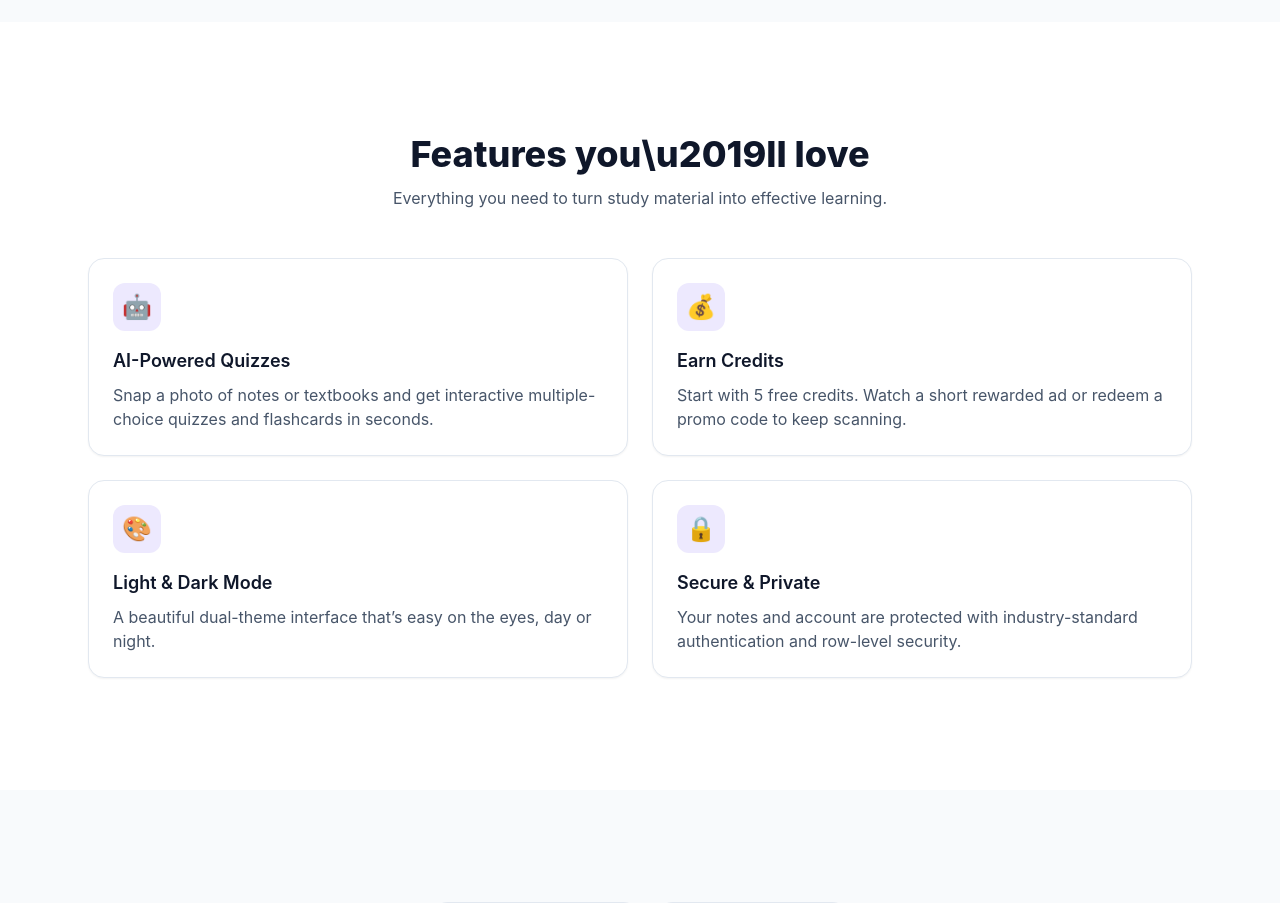
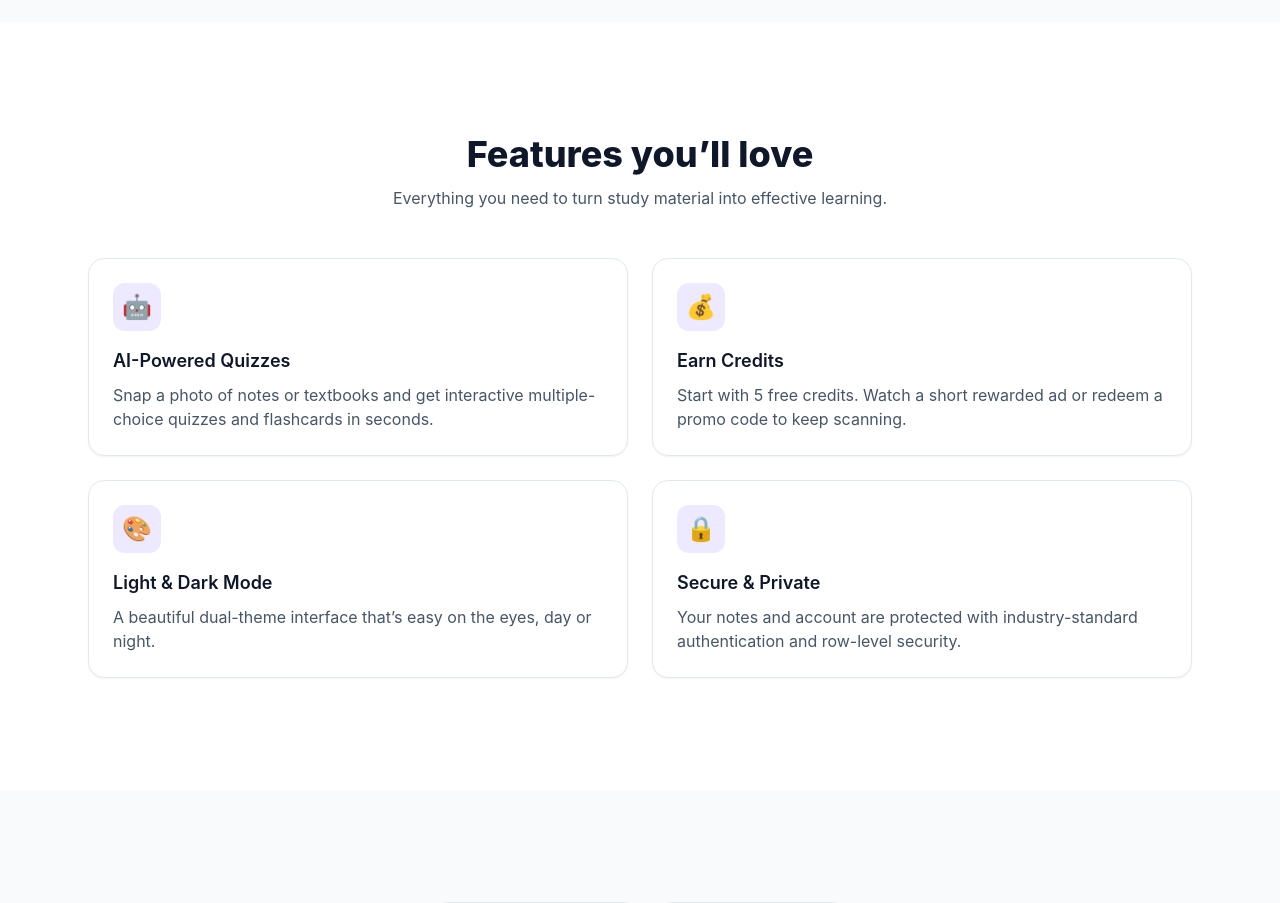
Before and after one commit to 0rbits3X/PQ-Landing, a React (Vite) app: page / in a window 1280 px wide. Shown: the part 2640-3543 px from the top of the page. Built offline with nearby package versions, Linux system fonts and the light colour scheme.

Commit message:
Update Features.jsx

```diff
--- a/src/components/Features.jsx
+++ b/src/components/Features.jsx
@@ -13,7 +13,7 @@ export default function Features() {
     {
       icon: '🎨',
       title: 'Light & Dark Mode',
-      desc: 'A beautiful dual-theme interface that\u2019s easy on the eyes, day or night.',
+      desc: 'A beautiful dual-theme interface that’s easy on the eyes, day or night.',
     },
     {
       icon: '🔒',
@@ -26,7 +26,7 @@ export default function Features() {
     <section id="features" className="py-20 sm:py-28">
       <div className="mx-auto max-w-6xl px-4 sm:px-6">
         <h2 className="text-center text-3xl sm:text-4xl font-extrabold text-slate-900 dark:text-white">
-          Features you\u2019ll love
+          Features you’ll love
         </h2>
         <p className="mt-3 text-center text-slate-600 dark:text-slate-400 max-w-lg mx-auto">
           Everything you need to turn study material into effective learning.
```
